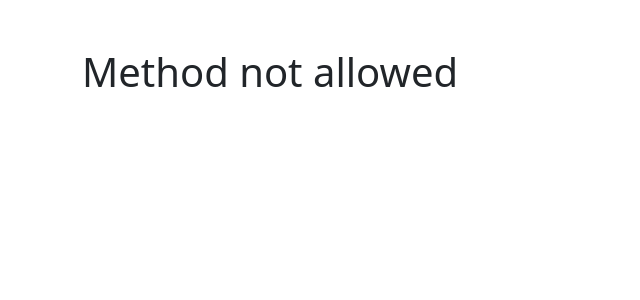
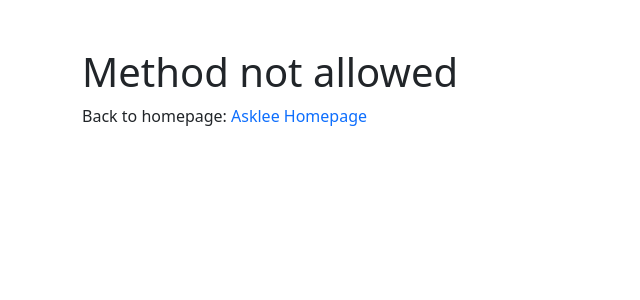
Before and after one commit to Andrew-157/flask_project_1_deploy, a Flask app: page /answers/1/upvote/ in a window 1280 px wide. Shown: the part 56-356 px from the top of the page, without its empty margins (0-640 px from the left). Run offline with Flask 3, Linux system fonts and the light colour scheme; tables that the repository leaves empty hold one stand-in row (values such as "Sample post"); some libraries are stand-ins or nearby versions.

Commit message:
Some changes in error templates

```diff
--- a/app/templates/errors/400.html
+++ b/app/templates/errors/400.html
@@ -17,6 +17,7 @@
     </nav>
     <div class="container py-5">
         <h1>Oops, something went wrong</h1>
+        <p>Back to homepage: <a class="text-decoration-none" href="{{ url_for('main.index') }}">Asklee Homepage</a></p>
     </div>
 </body>
 
--- a/app/templates/errors/403.html
+++ b/app/templates/errors/403.html
@@ -17,6 +17,7 @@
     </nav>
     <div class="container py-5">
         <h1>You are not allowed to visit this page</h1>
+        <p>Back to homepage: <a class="text-decoration-none" href="{{ url_for('main.index') }}">Asklee Homepage</a></p>
     </div>
 </body>
 
--- a/app/templates/errors/405.html
+++ b/app/templates/errors/405.html
@@ -17,6 +17,7 @@
     </nav>
     <div class="container py-5">
         <h1>Method not allowed</h1>
+        <p>Back to homepage: <a class="text-decoration-none" href="{{ url_for('main.index') }}">Asklee Homepage</a></p>
     </div>
 </body>
 
```
